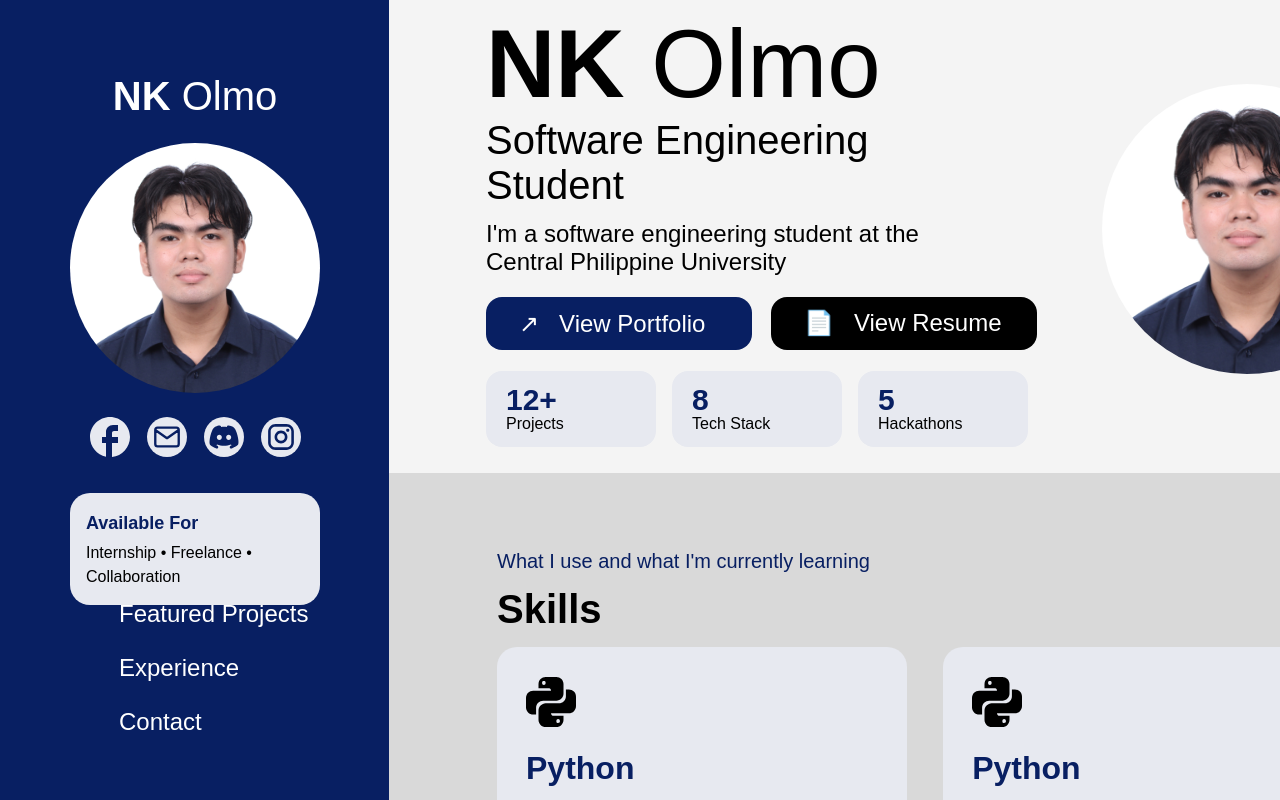
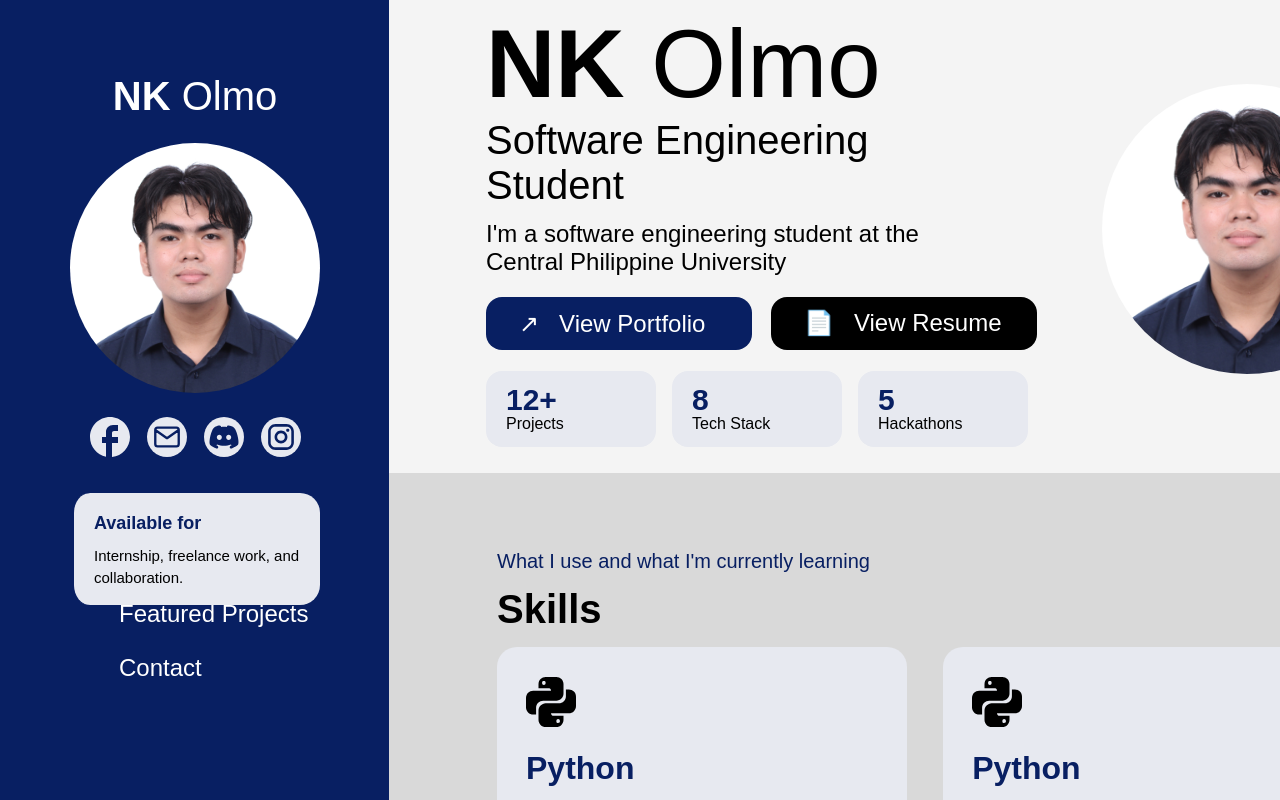
Before and after one commit to enkeyeou/my-app-2, a Next.js app: page / in a window 1280 px wide. Shown: the top 800 px of the page. Built offline with nearby package versions, Linux system fonts and the light colour scheme.

Commit message:
Remove experience section and refine availability block

```diff
--- a/app/page.tsx
+++ b/app/page.tsx
@@ -120,23 +120,6 @@ const quickStats = [
   { id: 3, label: "Hackathons", value: "5" },
 ];
 
-const experienceData = [
-  {
-    id: 1,
-    role: "Frontend Developer Intern",
-    company: "Sample Startup",
-    period: "2025 - Present",
-    summary: "Built UI components and collaborated with design and QA teams.",
-  },
-  {
-    id: 2,
-    role: "Freelance Web Developer",
-    company: "Student Projects",
-    period: "2024 - 2025",
-    summary: "Delivered landing pages and portfolio sites for local clients.",
-  },
-];
-
 const contactLinks = [
   {
     id: 1,
@@ -162,13 +145,12 @@ const navigationItems = [
   { id: 1, label: "About Me", href: "#about" },
   { id: 2, label: "Skills", href: "#skills" },
   { id: 3, label: "Featured Projects", href: "#featured-projects" },
-  { id: 4, label: "Experience", href: "#experience" },
-  { id: 5, label: "Contact", href: "#contact" },
+  { id: 4, label: "Contact", href: "#contact" },
 ];
 
 export default function Desktop() {
   return (
-    <div className="bg-[#f4f4f4] w-full min-w-[1440px] min-h-[4145px] relative">
+    <div className="bg-[#f4f4f4] w-full min-w-[1440px] min-h-[3715px] relative">
       <section className="flex w-[1051px] h-[471px] items-center gap-[65px] pl-[97px] pr-12 pt-[75px] pb-[93px] absolute top-0.5 left-[389px] bg-[#f4f4f4]">
         <div className="flex flex-col w-[551px] items-start gap-[21px] relative">
           <header className="flex flex-col w-[527px] items-start relative flex-[0_0_auto]">
@@ -394,47 +376,8 @@ export default function Desktop() {
       </section>
 
       <section
-        id="experience"
-        className="absolute top-[3299px] left-[389px] w-[1051px] h-[430px] pl-[110px] pr-[85px] pt-[72px] bg-[#f4f4f4]"
-      >
-        <p className="text-[#081f62] font-medium text-xl tracking-[0] leading-[normal]">
-          Journey and hands-on work
-        </p>
-
-        <h2 className="w-[856px] mt-1 font-bold text-black text-[40px] tracking-[0] leading-[normal]">
-          Experience
-        </h2>
-
-        <div className="mt-7 flex w-[855.44px] flex-col gap-5">
-          {experienceData.map((experience) => (
-            <article
-              key={experience.id}
-              className="w-full rounded-[20px] bg-[#e7e9f0] p-6 border-l-[6px] border-[#081f62]"
-            >
-              <div className="flex items-start justify-between">
-                <div>
-                  <h3 className="font-bold text-[#081f62] text-[30px] leading-[1.1]">
-                    {experience.role}
-                  </h3>
-                  <p className="mt-1 text-black text-xl font-medium">
-                    {experience.company}
-                  </p>
-                </div>
-                <span className="text-[#081f62] text-lg font-bold">
-                  {experience.period}
-                </span>
-              </div>
-              <p className="mt-3 text-black text-xl leading-[1.35]">
-                {experience.summary}
-              </p>
-            </article>
-          ))}
-        </div>
-      </section>
-
-      <section
         id="contact"
-        className="absolute top-[3729px] left-[389px] w-[1051px] h-[416px] pl-[110px] pr-[85px] pt-[72px] bg-[#d9d9d9]"
+        className="absolute top-[3299px] left-[389px] w-[1051px] h-[416px] pl-[110px] pr-[85px] pt-[72px] bg-[#d9d9d9]"
       >
         <p className="text-[#081f62] font-medium text-xl tracking-[0] leading-[normal]">
           Let&apos;s build something great
@@ -476,7 +419,7 @@ export default function Desktop() {
         </div>
       </section>
 
-      <aside className="fixed top-0 left-0 w-[389px] h-[4145px] bg-[#081f62]">
+      <aside className="fixed top-0 left-0 w-[389px] h-[3715px] bg-[#081f62]">
         <nav className="absolute top-[492px] left-[69px]">
           {navigationItems.map((item) => (
             <a
@@ -526,10 +469,10 @@ export default function Desktop() {
             ))}
           </div>
 
-          <div className="w-full rounded-[20px] bg-[#e7e9f0] p-4 mt-3">
-            <p className="text-[#081f62] font-bold text-lg">Available For</p>
-            <p className="text-black font-medium text-base mt-1">
-              Internship • Freelance • Collaboration
+          <div className="w-full rounded-[20px] bg-[#e7e9f0] px-5 py-4 mt-3 border-l-4 border-[#081f62]">
+            <p className="text-[#081f62] font-bold text-lg">Available for</p>
+            <p className="text-black font-medium text-[15px] mt-2 leading-[1.45]">
+              Internship, freelance work, and collaboration.
             </p>
           </div>
         </div>
```
